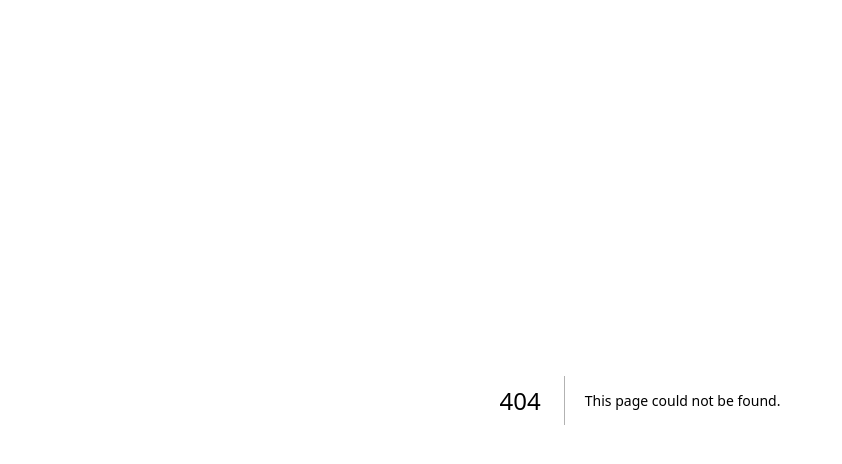
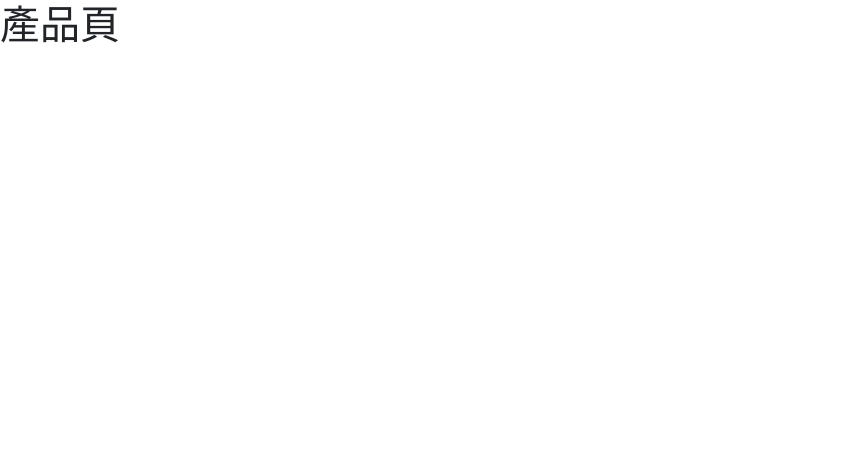
Before and after one commit to zx0938013408/TeamB_next, a Next.js app: page /products in a window 1280 px wide. Before the commit this address had no page. Shown: the top 464 px of the page, without its empty margins (0-842 px from the left). Built offline with nearby package versions, Linux system fonts and the light colour scheme.

Commit message:
products page

```diff
--- a/app/layout.js
+++ b/app/layout.js
@@ -1,6 +1,6 @@
 
 export const metadata = {
-  title: "Create Next App",
+  title: "我的網站",
   description: "Generated by create next app",
 };
 
--- a/app/page.js
+++ b/app/page.js
@@ -1,3 +1,4 @@
+import Link from "next/link";
 
 export default function Home() {
   return (
@@ -88,6 +89,9 @@ export default function Home() {
       </div>
       <div className="container">
         <h1>Home</h1>
+        <div>
+          <Link href="/products">products</Link>
+        </div>
       </div>
     </>
   );
--- /dev/null
+++ b/app/products/page.js
@@ -0,0 +1,9 @@
+import React from "react";
+
+export default function ProductsPage() {
+  return (
+    <div>
+      <h1>產品頁</h1>
+    </div>
+  );
+}
```
Also changed, not shown: app/products/[pid]/page.js (added).
